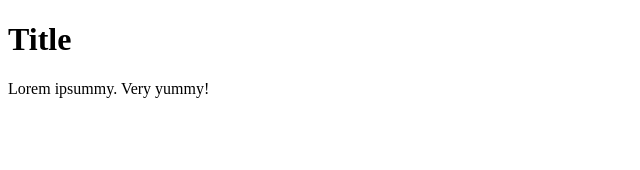
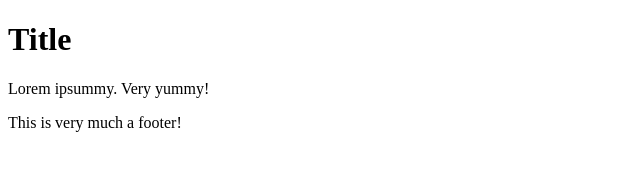
Before and after one commit to EvenStevenH/PS-version-control-simulation, a plain HTML site: page index.html in a window 1280 px wide. Shown: the whole page, without its empty margins (0-640 px from the left). Drawn offline with Linux system fonts and the light colour scheme.

Commit message:
Edited index.html to simulate conflict

```diff
--- a/index.html
+++ b/index.html
@@ -8,5 +8,9 @@
 <body>
     <h1>Title</h1>
     <p>Lorem ipsummy. Very yummy!</p>
+
+    <footer>
+        <p>This is very much a footer!</p>
+    </footer>
 </body>
 </html>
```
